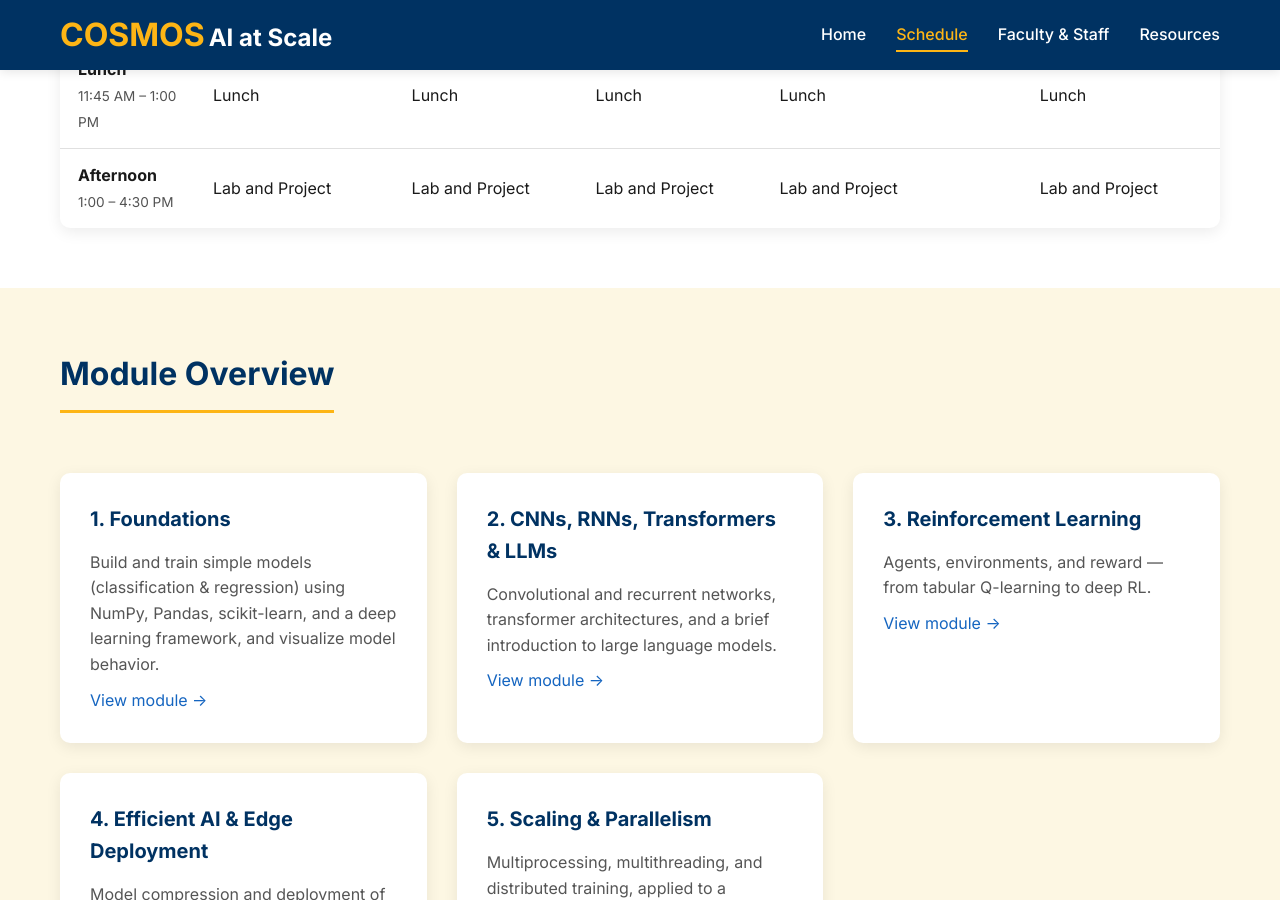
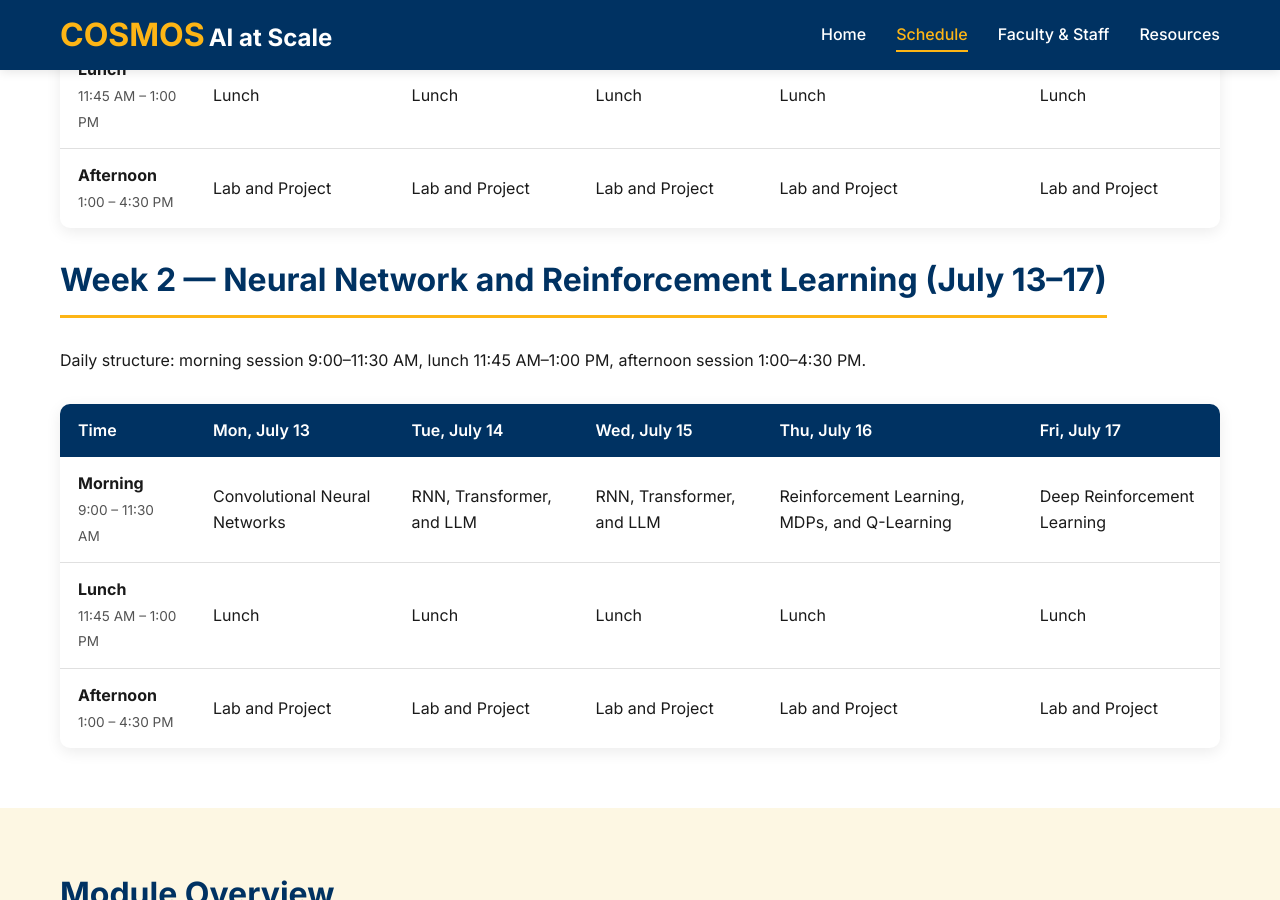
Before and after one commit to cosmos-ai-ucm/cosmos-ai-ucm.github.io, a Jekyll site: the page built from schedule.html, in a window 1280 px wide and 900 px high, scrolled down 1826 px. Built offline with Jekyll 4.4.1, drawn with Linux system fonts in a browser that asks for light colours.

```diff
--- a/schedule.html
+++ b/schedule.html
@@ -143,6 +143,49 @@
     </table>
   </div>
 
+    <br>
+    <div class="container">
+    <h2 class="section-title">Week 2 &mdash; Neural Network and Reinforcement Learning (July 13&ndash;17)</h2>
+    <p>Daily structure: morning session 9:00&ndash;11:30 AM, lunch 11:45 AM&ndash;1:00 PM, afternoon session 1:00&ndash;4:30 PM.</p>
+    <table class="schedule-table">
+      <thead>
+        <tr>
+          <th>Time</th>
+          <th>Mon, July 13</th>
+          <th>Tue, July 14</th>
+          <th>Wed, July 15</th>
+          <th>Thu, July 16</th>
+          <th>Fri, July 17</th>
+        </tr>
+      </thead>
+      <tbody>
+        <tr>
+          <td><strong>Morning</strong><br><span style="font-weight:400;font-size:.85em;opacity:.75;">9:00 &ndash; 11:30 AM</span></td>
+          <td>Convolutional Neural Networks</td>
+          <td>RNN, Transformer, and LLM</td>
+          <td>RNN, Transformer, and LLM</td>
+          <td>Reinforcement Learning, MDPs, and Q-Learning</td>
+          <td>Deep Reinforcement Learning</td>
+        </tr>
+        <tr>
+          <td><strong>Lunch</strong><br><span style="font-weight:400;font-size:.85em;opacity:.75;">11:45 AM &ndash; 1:00 PM</span></td>
+          <td>Lunch</td>
+          <td>Lunch</td>
+          <td>Lunch</td>
+          <td>Lunch</td>
+          <td>Lunch</td>
+        </tr>
+        <tr>
+          <td><strong>Afternoon</strong><br><span style="font-weight:400;font-size:.85em;opacity:.75;">1:00 &ndash; 4:30 PM</span></td>
+          <td>Lab and Project</td>
+          <td>Lab and Project</td>
+          <td>Lab and Project</td>
+          <td>Lab and Project</td>
+          <td>Lab and Project</td>
+        </tr>
+      </tbody>
+    </table>
+  </div>
 
 </section>
 
```
